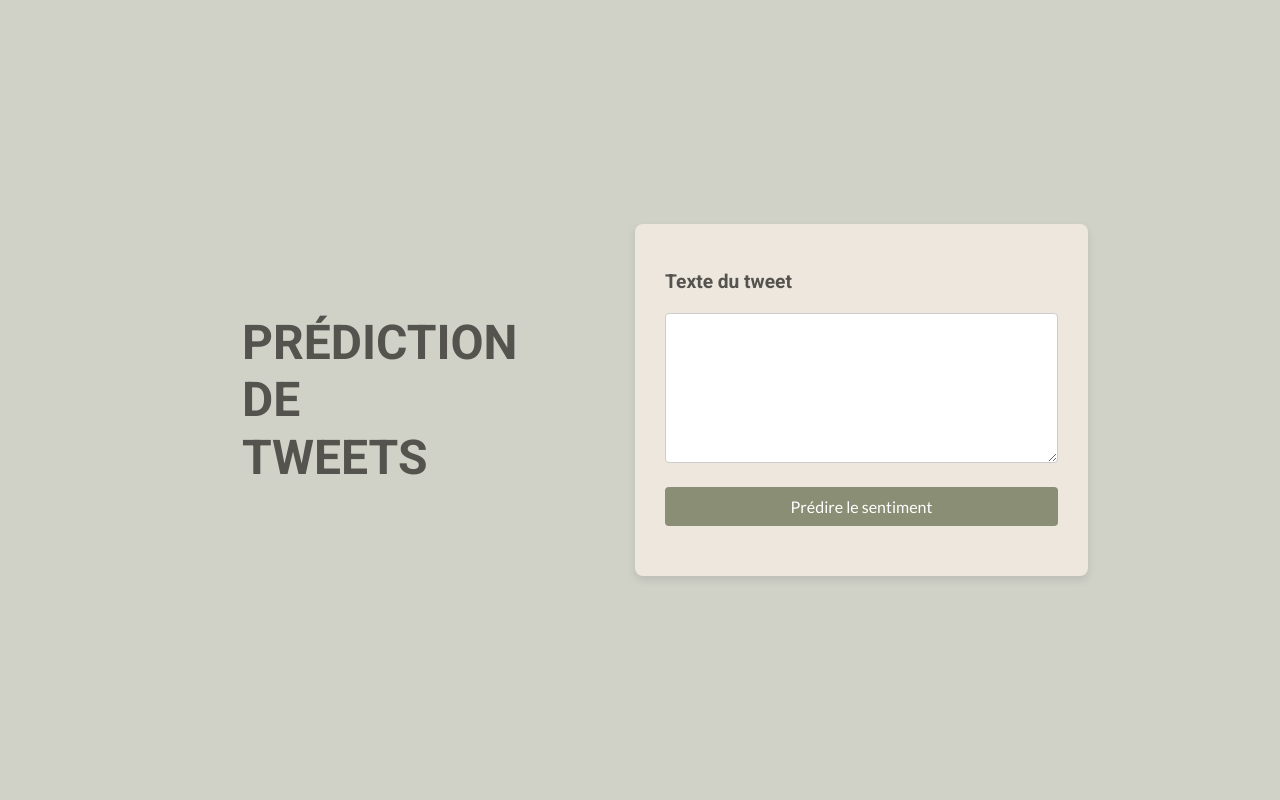
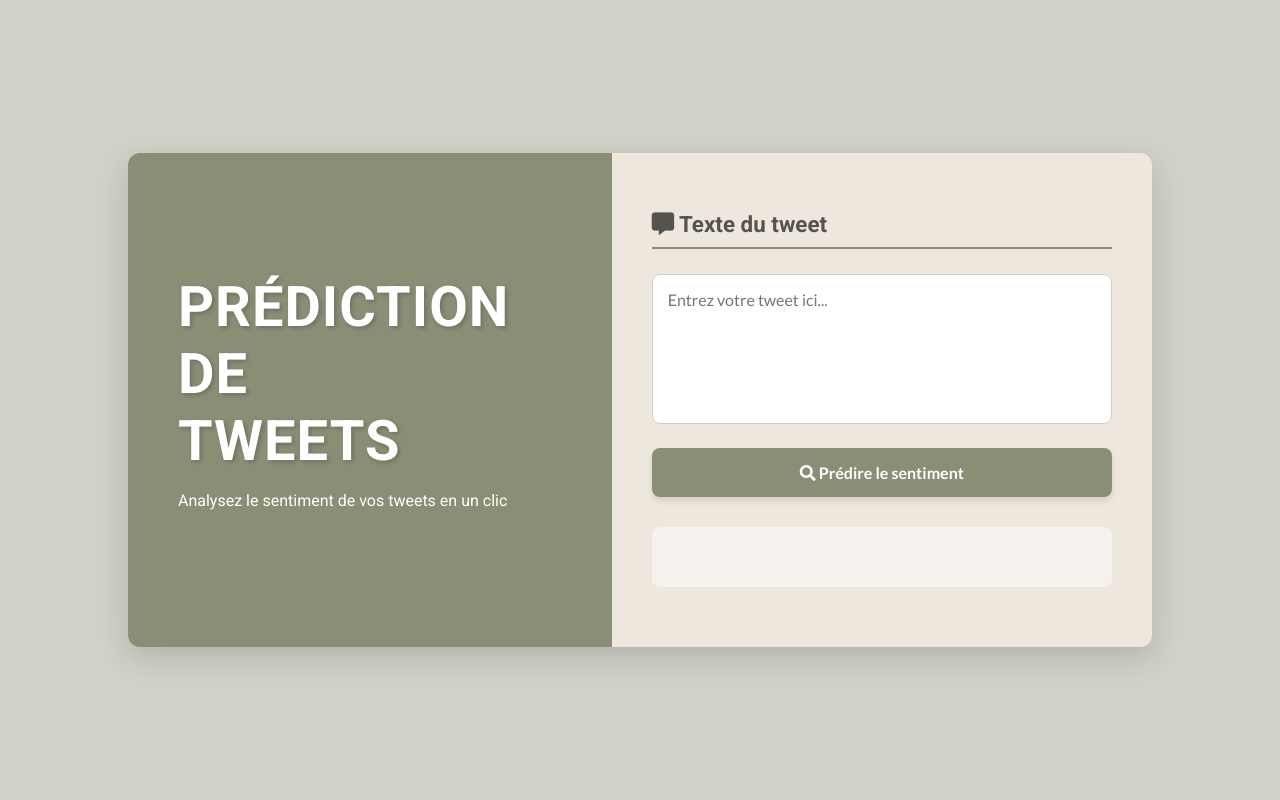
Before and after one commit to tomcre94/P7_AI_OPC, a Flask app: page / in a window 1280 px wide. Run offline with Flask 3, Linux system fonts and the light colour scheme; parts of the project's set-up code (start-up, migrations or seed data) failed here and were passed over.

Commit message:
modif visualisation app

```diff
--- a/static/scripts.js
+++ b/static/scripts.js
@@ -1,67 +1,142 @@
 async function predictSentiment(event) {
-    event.preventDefault(); // Empêche le rechargement de la page lors de la soumission du formulaire
+  event.preventDefault();
 
-    const tweetText = document.querySelector('textarea[name="tweet_to_predict"]').value;
+  const tweetText = document
+    .querySelector('textarea[name="tweet_to_predict"]')
+    .value.trim();
   const resultDiv = document.getElementById('result');
+  const submitButton = document.querySelector('button[type="submit"]');
 
-    // Réinitialiser le résultat avant de soumettre
-    resultDiv.textContent = '';
+  // Vérifier si le texte est vide
+  if (!tweetText) {
+    resultDiv.textContent = 'Veuillez entrer un texte à analyser';
+    resultDiv.style.color = '#d9534f';
+    return;
+  }
 
+  // Afficher un état de chargement
+  resultDiv.innerHTML =
+    '<div class="loading-spinner"></div> Analyse en cours...';
+  resultDiv.style.color = '#55534e';
+  submitButton.disabled = true;
+  submitButton.innerHTML =
+    '<i class="fas fa-spinner fa-spin"></i> Analyse en cours...';
+
+  try {
     // Envoi des données à l'API Flask
     const response = await fetch('/predict', {
       method: 'POST',
       headers: {
-            'Content-Type': 'application/json'
+        'Content-Type': 'application/json',
       },
-        body: JSON.stringify({ tweet_to_predict: tweetText })
+      body: JSON.stringify({ tweet_to_predict: tweetText }),
     });
 
     const data = await response.json();
 
-    // Affichage du résultat
-    resultDiv.textContent = `Résultat : ${data.prediction}`;
+    // Déterminer la couleur et l'icône en fonction du sentiment
+    let color, icon;
+    if (data.prediction.toLowerCase().includes('positif')) {
+      color = '#6c9a6d';
+      icon = 'smile';
+    } else if (data.prediction.toLowerCase().includes('négatif')) {
+      color = '#d9534f';
+      icon = 'frown';
+    } else {
+      color = '#8a8e75';
+      icon = 'meh';
+    }
+
+    // Affichage du résultat avec animation
+    resultDiv.style.opacity = '0';
+    setTimeout(() => {
+      resultDiv.innerHTML = `<i class="fas fa-${icon}"></i> ${data.prediction}`;
+      resultDiv.style.color = color;
+      resultDiv.style.opacity = '1';
 
       // Affichage des boutons de feedback
       document.querySelector('.feedback-buttons').style.display = 'flex';
 
       // Sauvegarde le tweet pour le feedback ultérieur
       document.querySelector('.feedback-buttons').dataset.tweet = tweetText;
+    }, 300);
+  } catch (error) {
+    resultDiv.textContent = "Une erreur est survenue lors de l'analyse";
+    resultDiv.style.color = '#d9534f';
+  } finally {
+    // Restaurer le bouton
+    submitButton.disabled = false;
+    submitButton.innerHTML =
+      '<i class="fas fa-search"></i> Prédire le sentiment';
+  }
 }
 
 async function sendFeedback(isPositive) {
   const tweetText = document.querySelector('.feedback-buttons').dataset.tweet;
   const feedbackRoute = isPositive ? '/feedbackpositif' : '/feedbacknegatif';
 
+  try {
     // Envoi des feedbacks à l'API Flask
     await fetch(feedbackRoute, {
       method: 'POST',
       headers: {
-            'Content-Type': 'application/json'
+        'Content-Type': 'application/json',
       },
-        body: JSON.stringify({ tweet_to_predict: tweetText })
+      body: JSON.stringify({ tweet_to_predict: tweetText }),
     });
 
     // Afficher la notification de remerciement
     showNotification();
+  } catch (error) {
+    console.error("Erreur lors de l'envoi du feedback:", error);
+  }
 }
 
 function showNotification() {
   const notificationDiv = document.getElementById('notification');
+
+  // Afficher la notification avec animation
   notificationDiv.style.display = 'block';
 
-    document.getElementById("tweet").value = "";
-
+  // Réinitialiser le formulaire
+  document.getElementById('tweet').value = '';
   const resultDiv = document.getElementById('result');
   resultDiv.textContent = '';
-
   document.querySelector('.feedback-buttons').style.display = 'none';
 
-    // Fermer automatiquement la notification après 5 secondes
+  // Fermer automatiquement la notification après 3 secondes
+  setTimeout(() => {
+    notificationDiv.style.opacity = '0';
     setTimeout(() => {
       notificationDiv.style.display = 'none';
+      notificationDiv.style.opacity = '1';
+    }, 300);
   }, 2000);
 }
 
-function closeNotification() {
-    document.getElementById('notification').style.display = 'none';
+// Ajouter un style pour le spinner de chargement
+document.addEventListener('DOMContentLoaded', function () {
+  // Créer un élément style pour les animations CSS
+  const style = document.createElement('style');
+  style.textContent = `
+        .loading-spinner {
+            display: inline-block;
+            width: 20px;
+            height: 20px;
+            border: 3px solid rgba(138, 142, 117, 0.3);
+            border-radius: 50%;
+            border-top-color: #8a8e75;
+            animation: spin 1s ease-in-out infinite;
+            margin-right: 10px;
         }
+
+        @keyframes spin {
+            to { transform: rotate(360deg); }
+        }
+
+        #result {
+            transition: opacity 0.3s ease;
+        }
+    `;
+  document.head.appendChild(style);
+});
--- a/static/style.css
+++ b/static/style.css
@@ -1,4 +1,4 @@
-@import url('https://fonts.googleapis.com/css2?family=Lato:wght@400&family=Roboto:wght@400;700&display=swap');
+@import url('https://fonts.googleapis.com/css2?family=Lato:wght@400;700&family=Roboto:wght@400;700&display=swap');
 
 body {
     margin: 0;
@@ -9,99 +9,136 @@ body {
     justify-content: center;
     align-items: center;
     height: 100vh;
+    color: #333;
 }
 
 .container {
     display: flex;
     flex-direction: row;
-    align-items: center;
+    align-items: stretch;
     justify-content: center;
-    width: 70%;
+    width: 80%;
+    max-width: 1200px;
+    border-radius: 12px;
+    overflow: hidden;
+    box-shadow: 0 10px 30px rgba(0, 0, 0, 0.15);
 }
 
 .left-section {
     flex: 1;
     text-align: left;
-    padding-left: 50px;
+    padding: 50px;
+    background-color: #8a8e75;
+    color: white;
+    display: flex;
+    flex-direction: column;
+    justify-content: center;
 }
 
 .left-section h1 {
-    font-size: 3rem;
+    font-size: 3.5rem;
     font-weight: 700;
-    color: #55534e;
     margin: 0;
     line-height: 1.2;
+    letter-spacing: 1px;
+    text-shadow: 2px 2px 4px rgba(0, 0, 0, 0.2);
 }
 
 .right-section {
-    flex: 1;
+    flex: 1.2;
     background-color: #ede7de;
-    padding: 30px;
-    border-radius: 8px;
-    box-shadow: 0px 4px 8px rgba(0, 0, 0, 0.1);
+    padding: 40px;
+    border-radius: 0;
 }
 
 .right-section h2 {
-    font-size: 1.2rem;
+    font-size: 1.4rem;
     font-weight: 700;
     color: #55534e;
-    margin-bottom: 20px;
+    margin-bottom: 25px;
+    padding-bottom: 10px;
+    border-bottom: 2px solid #8a8e75;
 }
 
 textarea {
     width: 100%;
     height: 150px;
-    padding: 10px;
-    border: 1px solid #ccc;
-    border-radius: 4px;
-    font-family: 'Roboto', sans-serif;
+    padding: 15px;
+    border: 1px solid #d3cec6;
+    border-radius: 8px;
+    font-family: 'Lato', sans-serif;
     font-size: 1rem;
     box-sizing: border-box;
     margin-bottom: 20px;
+    transition: border-color 0.3s, box-shadow 0.3s;
+    resize: none;
+}
+
+textarea:focus {
+    outline: none;
+    border-color: #8a8e75;
+    box-shadow: 0 0 0 3px rgba(138, 142, 117, 0.2);
 }
 
 button {
     width: 100%;
-    padding: 10px;
+    padding: 15px;
     background-color: #8a8e75;
     color: white;
     border: none;
-    border-radius: 4px;
+    border-radius: 8px;
     font-family: 'Lato', sans-serif;
+    font-weight: 700;
     font-size: 1rem;
     cursor: pointer;
-    transition: background-color 0.3s ease;
+    transition: all 0.3s ease;
+    box-shadow: 0 4px 6px rgba(0, 0, 0, 0.1);
 }
 
 button:hover {
-    background-color: #7a7d6b;
+    background-color: #767a63;
+    transform: translateY(-2px);
+    box-shadow: 0 6px 8px rgba(0, 0, 0, 0.15);
+}
+
+button:active {
+    transform: translateY(0);
+    box-shadow: 0 2px 4px rgba(0, 0, 0, 0.1);
 }
 
 #result {
-    margin-top: 20px;
-    font-size: 1.2rem;
+    margin-top: 30px;
+    margin-bottom: 20px;
+    font-size: 1.3rem;
     color: #55534e;
     font-weight: 700;
     text-align: center;
+    padding: 15px;
+    background-color: #f5f2ed;
+    border-radius: 8px;
+    min-height: 30px;
 }
 
 .feedback-buttons {
-    margin-top: 20px;
+    margin-top: 25px;
     display: flex;
-    gap: 10px;
+    gap: 15px;
+}
+
+.validate-button, .invalidate-button {
+    flex: 1;
+    padding: 12px;
+    border-radius: 8px;
+    font-weight: 700;
+    display: flex;
+    align-items: center;
+    justify-content: center;
+    font-size: 1rem;
+    box-shadow: 0 4px 6px rgba(0, 0, 0, 0.1);
 }
 
 .validate-button {
     background-color: #6c9a6d;
-    color: white;
-    border: none;
-    padding: 10px;
-    border-radius: 4px;
-    cursor: pointer;
-    display: flex;
-    align-items: center;
-    justify-content: center;
-    font-size: 1rem;
 }
 
 .validate-button:hover {
--- a/templates/index.html
+++ b/templates/index.html
@@ -5,28 +5,32 @@
     <meta charset="UTF-8">
     <meta name="viewport" content="width=device-width, initial-scale=1.0">
     <title>Prédiction de Tweets</title>
+    <link rel="stylesheet" href="https://cdnjs.cloudflare.com/ajax/libs/font-awesome/5.15.4/css/all.min.css">
     <link rel="stylesheet" href="{{ url_for('static', filename='style.css') }}">
     <script src="{{ url_for('static', filename='scripts.js') }}"></script>
 </head>
 
 <body>
     <div class="notification" id="notification">
-        Merci pour votre réponse !
+        <i class="fas fa-check-circle"></i> Merci pour votre feedback !
     </div>
     <div class="container">
         <div class="left-section">
             <h1>PRÉDICTION<br>DE<br>TWEETS</h1>
+            <p class="tagline">Analysez le sentiment de vos tweets en un clic</p>
         </div>
         <div class="right-section">
-            <h2>Texte du tweet</h2>
+            <h2><i class="fas fa-comment-alt"></i> Texte du tweet</h2>
             <form onsubmit="predictSentiment(event)">
-                <textarea name="tweet_to_predict" id="tweet"></textarea>
-                <button type="submit">Prédire le sentiment</button>
+                <textarea name="tweet_to_predict" id="tweet" placeholder="Entrez votre tweet ici..."></textarea>
+                <button type="submit"><i class="fas fa-search"></i> Prédire le sentiment</button>
             </form>
             <div id="result"></div>
             <div class="feedback-buttons" style="display: none;" data-tweet="">
-                <button class="validate-button" onclick="sendFeedback(true)"><i>✔</i> Bonne prédiction</button>
-                <button class="invalidate-button" onclick="sendFeedback(false)"><i>✘</i> Mauvaise prédiction</button>
+                <button class="validate-button" onclick="sendFeedback(true)"><i class="fas fa-check"></i> Bonne
+                    prédiction</button>
+                <button class="invalidate-button" onclick="sendFeedback(false)"><i class="fas fa-times"></i> Mauvaise
+                    prédiction</button>
             </div>
         </div>
     </div>
```
Also changed, not shown: other parts of static/style.css (+44 -26 lines), .github/workflows/main_p7aiopc.yml. Lines whose indentation alone changed are shown as unchanged.
